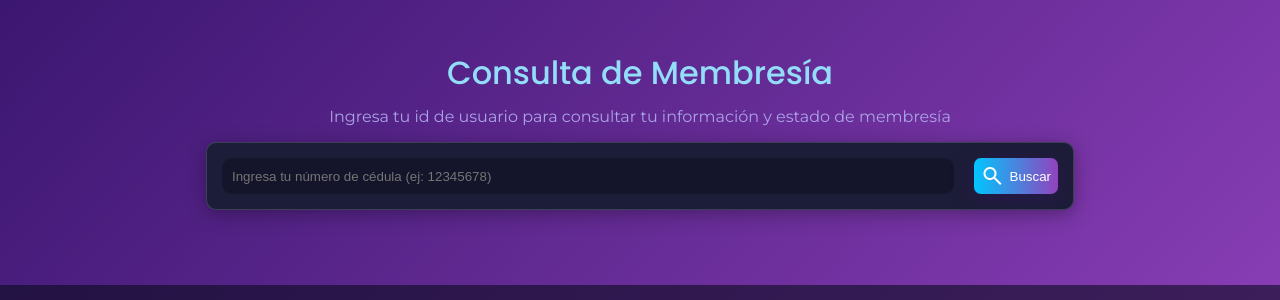
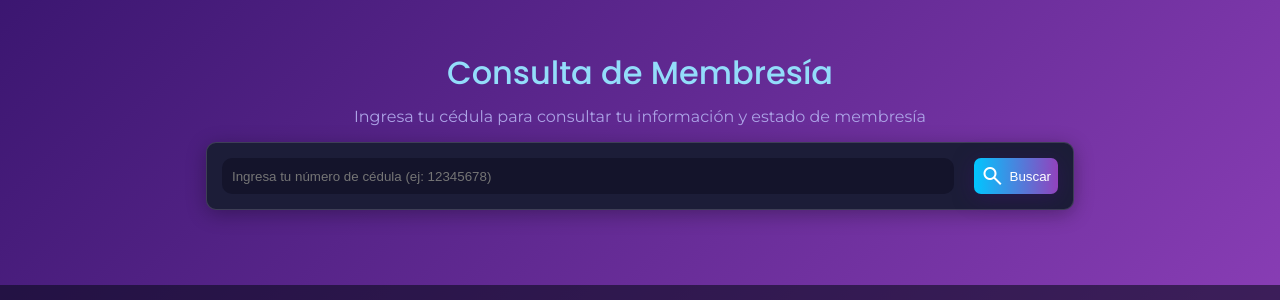
Before and after one commit to DiegoAlviarez/FIT-GYM-PRO, a CodeIgniter 4 app: the page made by app/Views/index.php in a window 1280 px wide. Shown: the part 819-1119 px from the top of the page. Run offline with PHP 8.4 and a stand-in for CodeIgniter, Linux system fonts and the light colour scheme; the template is opened without the code that fills it, so the values that code supplies are empty; some libraries are stand-ins or nearby versions.

Commit message:
Arreglo en una ruta

```diff
--- a/app/Views/gestion.php
+++ b/app/Views/gestion.php
@@ -18,7 +18,7 @@
                 <p>Gestión de usuarios y membresías</p>
             </div>
             <div>
-                <a href="<?= base_url('gestion_instructores') ?>">
+                <a href="<?= base_url('gestion/instructores') ?>">
                     <input type="button" value="Instructores" class="btn-cambio">
                 </a>
                 <a href="<?= base_url('login') ?>">
--- a/app/Views/index.php
+++ b/app/Views/index.php
@@ -36,7 +36,7 @@
     <!-- Buscador de Membresías -->
     <section class="centrado1">
         <h1 class="titulo-consulta">Consulta de Membresía</h1>
-        <p class="parrafo-consulta"> Ingresa tu id de usuario para consultar tu información y estado de membresía</p>
+        <p class="parrafo-consulta"> Ingresa tu cédula para consultar tu información y estado de membresía</p>
         <div class="contenedor-buscador">
             <input type="text" id="buscar" placeholder="Ingresa tu número de cédula (ej: 12345678)">
             <button onclick="buscarUsuario()" class="btn-buscar">
```
